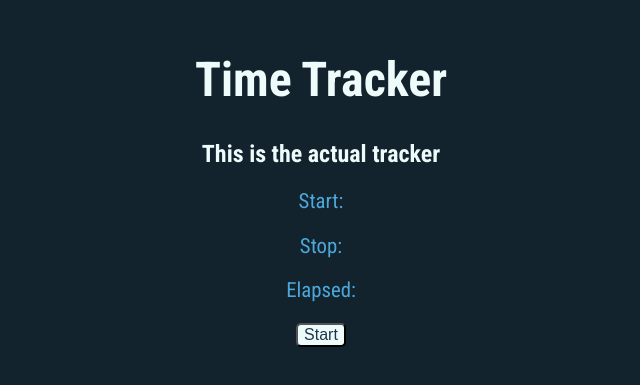
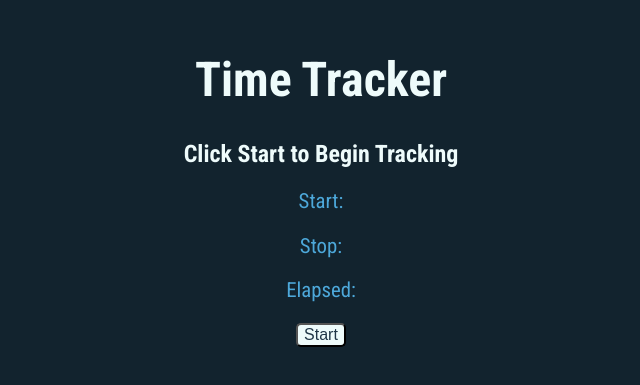
Before and after one commit to blangwell/time-tracker-react, a React (Create React App) app: page / in a window 1280 px wide. Shown: the part 177-562 px from the top of the page, without its empty margins (319-959 px from the left). Built offline with nearby package versions, Linux system fonts and the light colour scheme.

Commit message:
Add userMessage and update favicon

```diff
--- a/src/TimeTracker.js
+++ b/src/TimeTracker.js
@@ -1,4 +1,4 @@
-import React, { useState, useEffect, useCallback, useMemo } from 'react';
+import React, { useEffect, useCallback, useMemo } from 'react';
 import Start from './Start';
 import Stop from './Stop';
 
@@ -14,6 +14,7 @@ export default function TimeTracker(props) {
 
   const start = useMemo(() => <Start getDateTime={props.getDateTime} />, [props.getDateTime])
   const stop = useMemo(() => <Stop getDateTime={props.getDateTime} />, [props.getDateTime])
+  const userMessage = !props.running ? 'Click Start to Begin Tracking' : 'Click Stop to Finish Tracking'
 
   useEffect(() => {
     parseTime();
@@ -21,7 +22,7 @@ export default function TimeTracker(props) {
 
   return (
     <div>
-      <h2>This is the actual tracker</h2>
+      <h2>{userMessage}</h2>
       <div class="display-values">
         <p>Start: <span class="date-time">{props.displayStart}</span></p>
         <p>Stop: <span class="date-time">{props.displayStop}</span></p>
```
Also changed, not shown: 1 other file (tests, documents, lock files or other folders).
